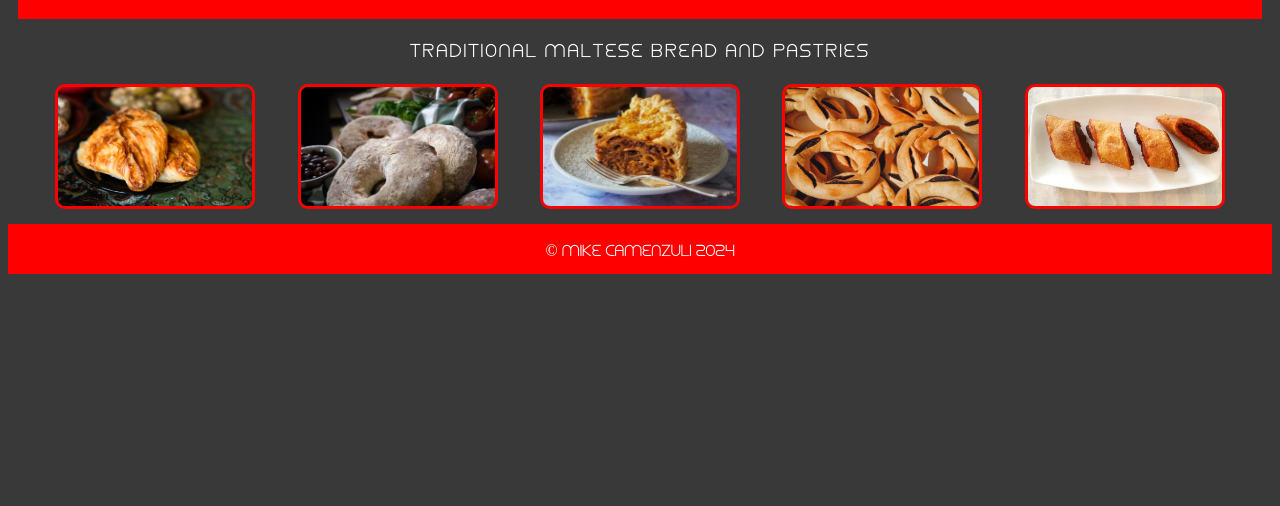
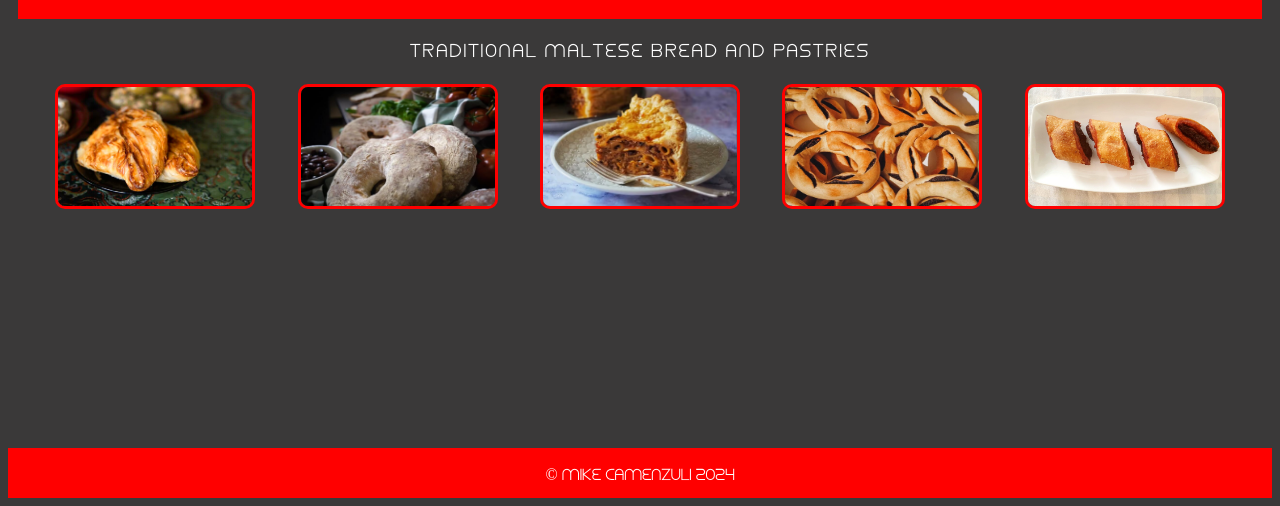
Before and after one commit to VonZuli/restaurant-page, a website built with webpack: page src/index.html in a window 1280 px wide. Shown: the part 310-816 px from the top of the page. Built offline with nearby package versions, Linux system fonts and the light colour scheme.

Commit message:
added css rules to keep footer at bottom of page

```diff
--- a/src/styles/style.css
+++ b/src/styles/style.css
@@ -23,6 +23,13 @@ header{
   header > .logo{
     margin: 0 5px 0 5px;
   }
+
+body{
+  min-height: 100vh;
+  display: grid;
+  grid-template-rows: auto 1fr auto;
+}
+
 footer{
   background-color: red;
   height: 50px;
@@ -30,11 +37,11 @@ footer{
   flex-direction: row;
   justify-content: center;
 }
-footer > p{
-  background-color: red;
-  color: white;
-  font-family: 'myfont';
-}
+  footer > p{
+    background-color: red;
+    color: white;
+    font-family: 'myfont';
+  }
 #content{
   display: flex;
   flex-direction: column;
@@ -44,6 +51,7 @@ footer > p{
   margin: 10px 0 0 0;
   padding: 10px;
   text-align: center;
+  /* height: 100vh; */
 }
 
 img{
```
